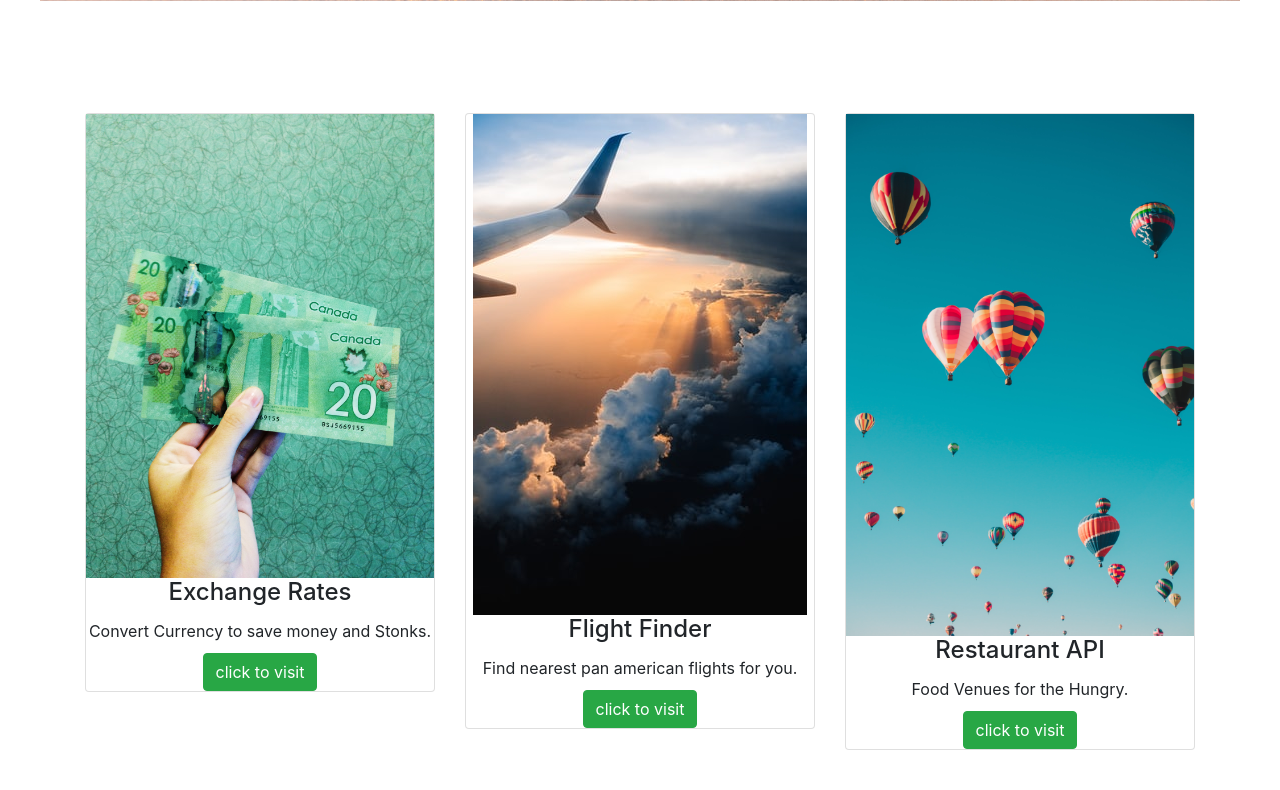
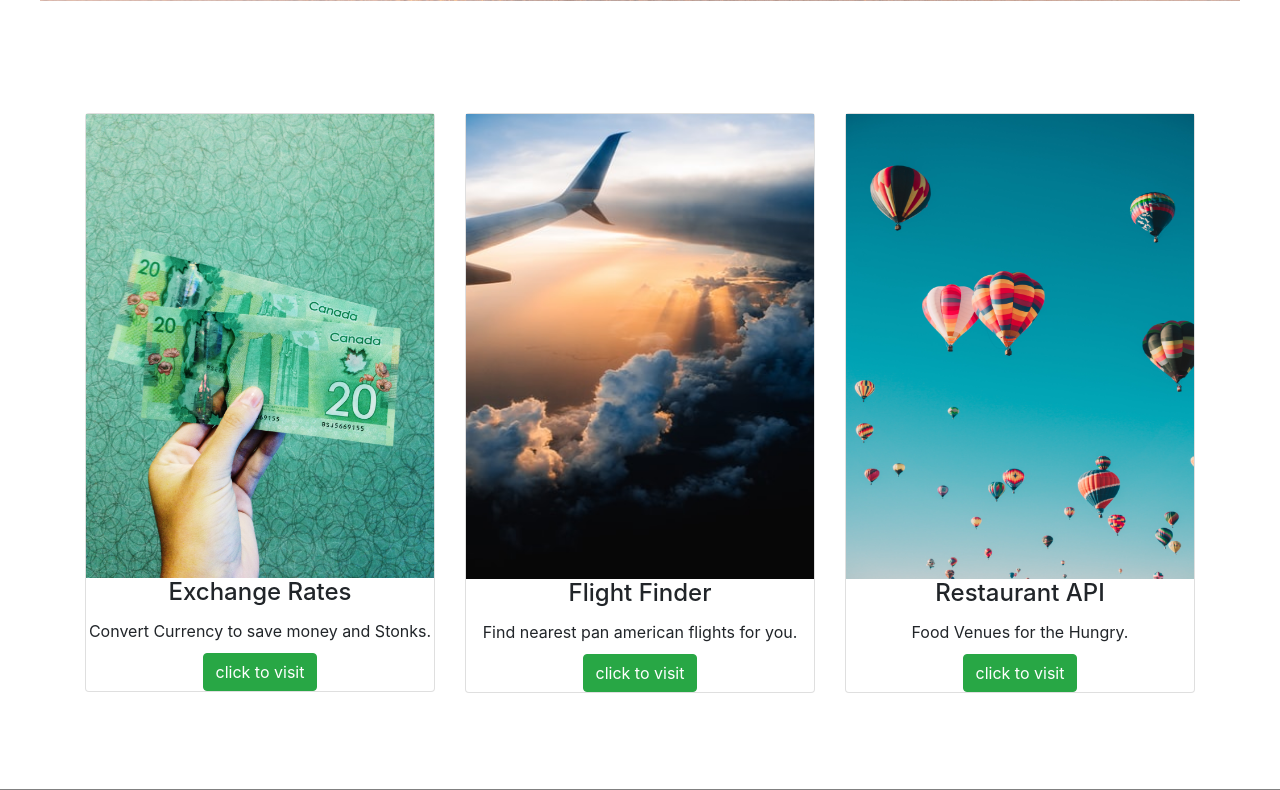
Before and after one commit to Nick3429/FinTech-Final-Proj, a Flask app: page / in a window 1280 px wide. Shown: the part 963-1753 px from the top of the page. Run offline with Flask 2, Linux system fonts and the light colour scheme; some libraries are stand-ins or nearby versions.

Commit message:
fix cards

```diff
--- a/templates/base.html
+++ b/templates/base.html
@@ -73,14 +73,14 @@
       <div class = "col-md-4 col-sm-6">
         <div class = "card text-center">
           <div class = "card-block">
-            <img src = "static/images/money.jpg" alt = "" class = "img-fluid">
+            <img src = "static/images/money.jpg"  alt = "" class = "img-fluid">
             <div class = "card-title">
               <h4>Exchange Rates</h4>
             </div>
             <div class = "card-text">
               Convert Currency to save money and Stonks.
             </div>
-            <a style="margin-top: 10px" href = "currencyexchange.html" class = "btn btn-success">click to visit </a>
+            <a style="margin-top: 10px" href = "currencyexchange.html"  class = "btn btn-success">click to visit </a>
           </div>
         </div>
       </div>
@@ -88,7 +88,7 @@
       <div class = "col-md-4 col-sm-6">
         <div class = "card text-center">
           <div class = "card-block">
-            <img src = "static/images/plane.jpg" alt = "" class = "img-fluid">
+            <img src = "static/images/plane.jpg" style="width: 2448px; height: 465px;"  alt = "" class = "img-fluid">
             <div class = "card-title">
               <h4>Flight Finder</h4>
             </div>
@@ -103,7 +103,7 @@
       <div class = "col-md-4 col-sm-6">
         <div class = "card text-center">
           <div class = "card-block">
-            <img src = "static/images/baloon.jpg" alt = "" class = "img-fluid">
+            <img src = "static/images/baloon.jpg" style="width: 2448px; height: 465px;" alt = "" class = "img-fluid">
             <div class = "card-title">
               <h4>Restaurant API</h4>
             </div>
```
